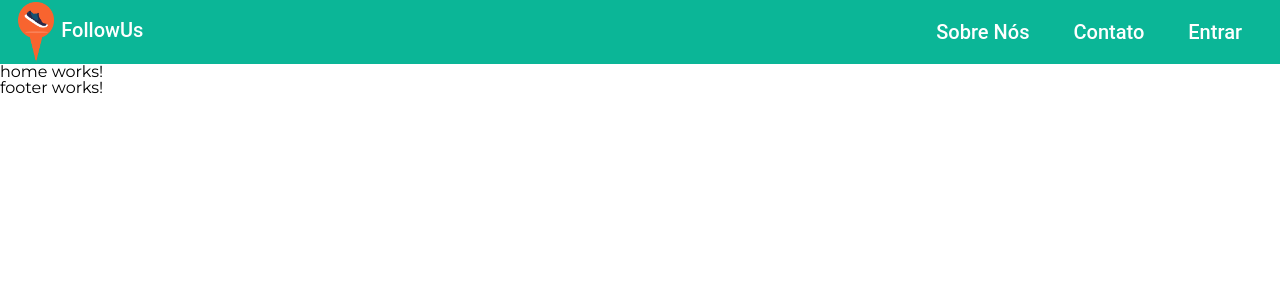
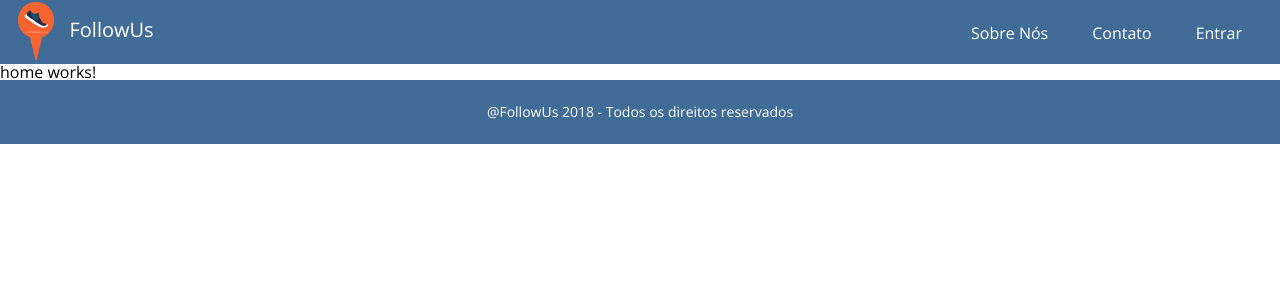
Before and after one commit to BarrosC/followus-front, an Angular app: page / in a window 1280 px wide. Shown: the top 300 px of the page. Built offline with nearby package versions, Linux system fonts and the light colour scheme.

Commit message:
Footer feito

```diff
--- a/src/app/base/footer/footer.component.html
+++ b/src/app/base/footer/footer.component.html
@@ -1,3 +1,3 @@
-<p>
-  footer works!
-</p>
+<mat-toolbar class="main-footer">
+  <p>@FollowUs 2018 - Todos os direitos reservados</p>
+</mat-toolbar>
--- a/src/assets/styles/_base.scss
+++ b/src/assets/styles/_base.scss
@@ -1,5 +1,5 @@
-@import url('https://fonts.googleapis.com/css?family=Montserrat');
+@import url('https://fonts.googleapis.com/css?family=Open+Sans');
 
-html {
-  font-family: 'Montserrat', sans-serif;
+html * {
+  font-family: 'Open Sans', sans-serif;
 }
--- /dev/null
+++ b/src/assets/styles/modules/_footer.scss
@@ -0,0 +1,7 @@
+.main-footer {
+  background-color: $default-dark-blue;
+  font-size: 14px;
+  font-weight: 100;
+  justify-content: center;
+  color: white;
+}
--- a/src/assets/styles/modules/_header.scss
+++ b/src/assets/styles/modules/_header.scss
@@ -1,9 +1,10 @@
 .main-header {
-  background-color: $default-green;
+  background-color: $default-dark-blue;
 
   a {
     color: white;
     text-decoration: none;
+    // font-weight: normal;
   }
 
   .header-logo {
@@ -17,6 +18,7 @@
       height: 60px;
       width: auto;
       margin: 2px;
+      margin-right: 10px;
       vertical-align: middle;
     }
   }
@@ -32,6 +34,7 @@
     a {
       transition: background-color 300ms ease-in-out;
       padding: 10px 20px;
+      font-size: 16px;
 
       &:hover {
         background-color: rgba($color: #000000, $alpha: .5);
--- a/src/assets/styles/partials/_colors.scss
+++ b/src/assets/styles/partials/_colors.scss
@@ -1 +1,2 @@
-$default-green: #0BB697;
+$default-blue: #4878A8;
+$default-dark-blue: #416C97;
--- a/src/assets/styles/styles.scss
+++ b/src/assets/styles/styles.scss
@@ -10,5 +10,6 @@
 
 // Modules
 @import "modules/header";
+@import "modules/footer";
 
 //Layouts
```
